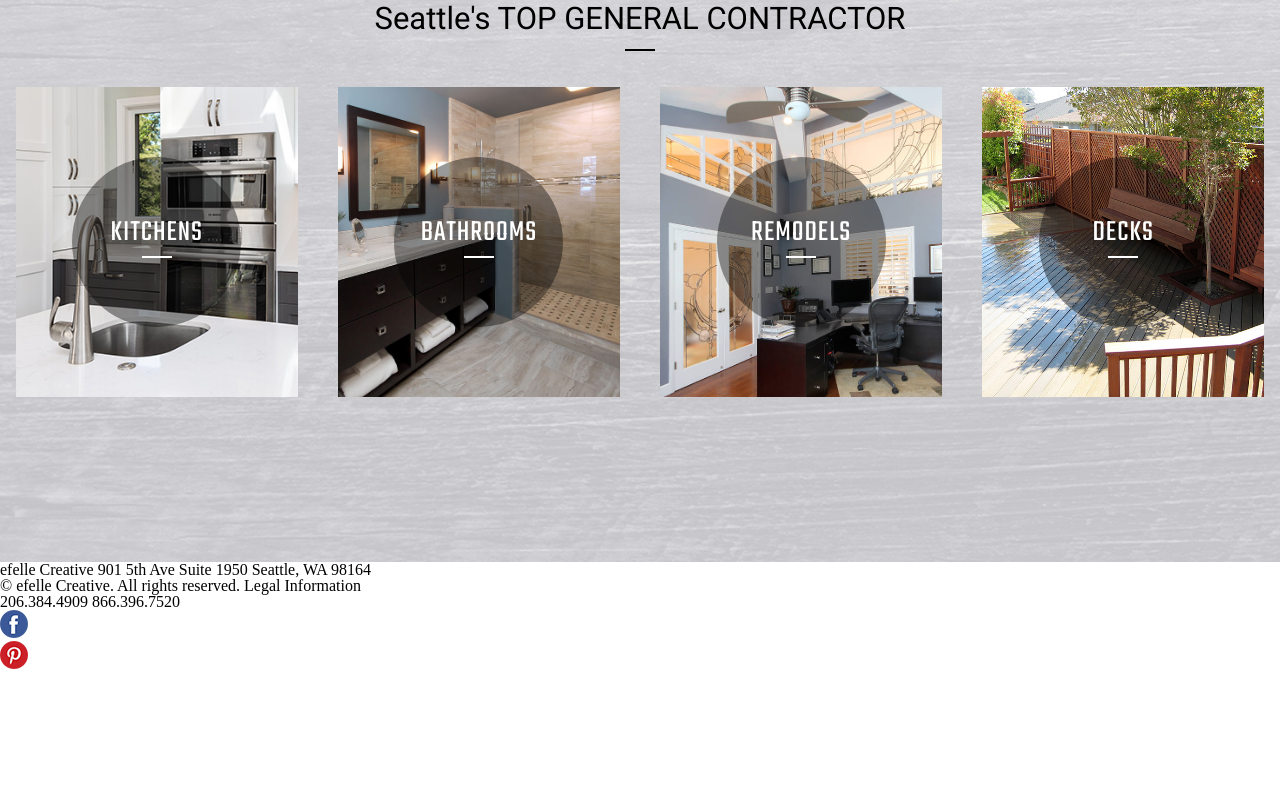
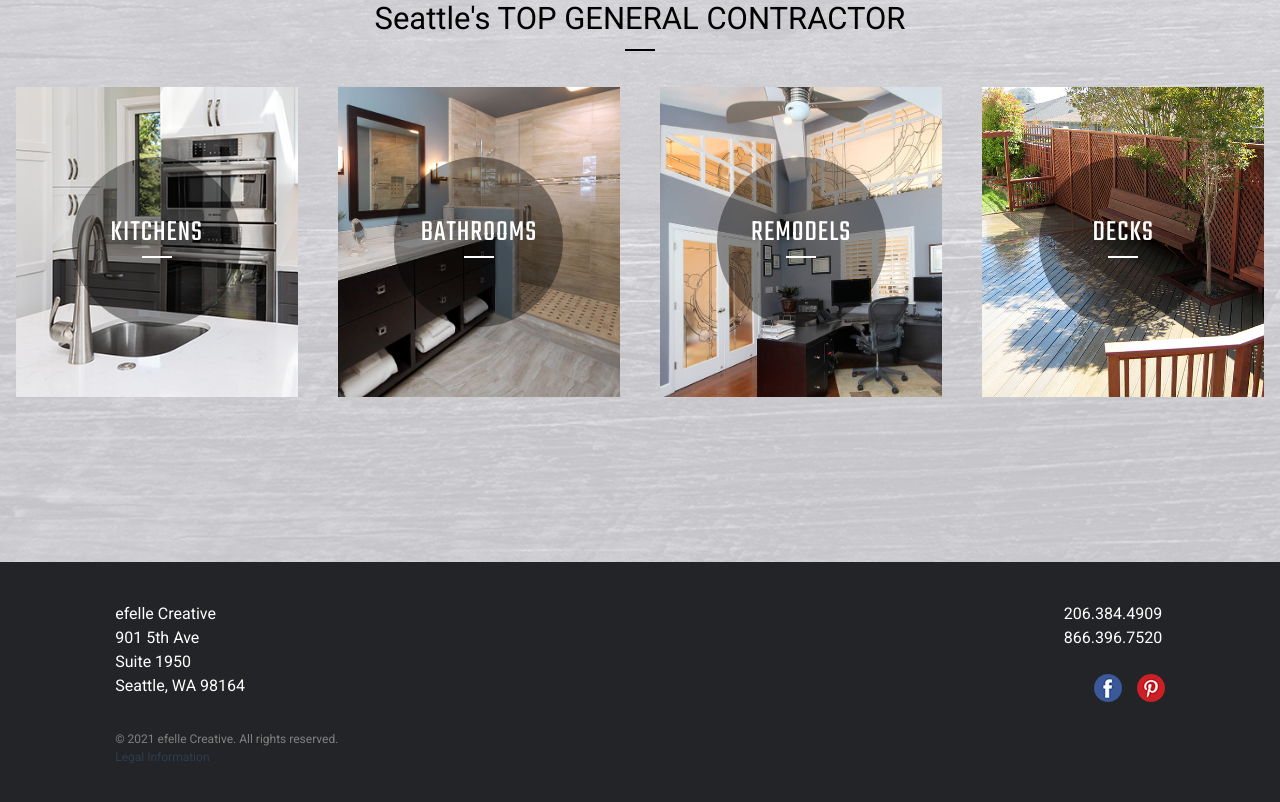
Before and after one commit to 1anderson2jacob/efelle-code-test, a plain HTML site: page index.html in a window 1280 px wide. Shown: the part 1118-1920 px from the top of the page. Before the commit the page ends 1790 px from the top, so only its background shows below. Drawn offline with Linux system fonts and the light colour scheme.

Commit message:
completed styling for footer. Also touched index.html to add some more organizing elements to footer for styling purposes

```diff
--- a/index.html
+++ b/index.html
@@ -111,32 +111,36 @@
   <footer>
     <div class="footer-block" id="fb-1">
       <div>
-        efelle Creative
-        901 5th Ave
-        Suite 1950
-        Seattle, WA 98164
+        <span>efelle Creative</span>
+        <span>901 5th Ave</span>
+        <span>Suite 1950</span>
+        <span>Seattle, WA 98164</span>
       </div>
 
-      <div>
-        &#169; efelle Creative. All rights reserved.
-        Legal Information
+      <div id="legal-copyright">
+        <span id="copyright">&#169; 2021 efelle Creative. All rights reserved.</span>
+        <span id="legal">
+          <a href="./legal">Legal Information </a></span>
+        <!-- <a href="./legal">
+          <span id="legal">Legal Information </span>
+        </a> -->
       </div>
     </div>
 
     <div class="footer-block" id="fb-2">
       <div>
-        206.384.4909
-        866.396.7520
+        <span>206.384.4909</span>
+        <span>866.396.7520</span>
       </div>
 
-      <div>
-        <div class="social-media-btn" id="facebook-btn">
+      <div id="media-icons">
+        <div class="media-btn" id="facebook-btn">
           <a href="https://www.facebook.com">
             <img src="images/facebook.png" alt="facebook button">
           </a>
         </div>
 
-        <div class="social-media-btn" id="pinterest-btn">
+        <div class="media-btn" id="pinterest-btn">
           <a href="https://www.pinterest.com">
             <img src="images/pinterest.png" alt="pinterest button">
           </a>
--- a/styles/footer.css
+++ b/styles/footer.css
@@ -0,0 +1,74 @@
+footer {
+    background-color: #222427;
+    width: 100%;
+    height: 33vh;
+    padding-top: 5vh;
+}
+
+.footer-block div {
+    color:white;
+    font-family: Roboto, sans-serif;
+    font-size: 16px;
+}
+
+#fb-1 {
+    float: left;
+    margin-left: 9vw;
+}
+
+#fb-2 {
+    float: right;
+    margin-right: 9vw;
+}
+
+footer span {
+    line-height: 1.5;
+    display: block;
+}
+#legal-copyright {
+    margin-top: 4vh;
+}
+
+#copyright {
+    font-size: 12px;
+    color: gray;
+}
+
+#legal {
+    font-size: 12px;
+}
+
+#legal a {
+    text-decoration: none;
+    color: #2e3d4d;
+}
+
+.media-btn {
+    margin-left: 15px;
+}
+
+#media-icons {
+    margin-top: 3vh;
+    display: flex;
+    flex-direction: row;
+    padding-left: 15px;
+}
+
+@media screen and (max-width: 740px) {
+    footer {
+        height:20vh;
+        padding-top: 2vh;
+    }
+
+    footer span {
+        line-height: 1.2;
+    }
+
+    .footer-block div {
+        font: 12px;
+    }
+
+    #legal-copyright {
+        margin-top: 2vh;
+    }
+}
```
